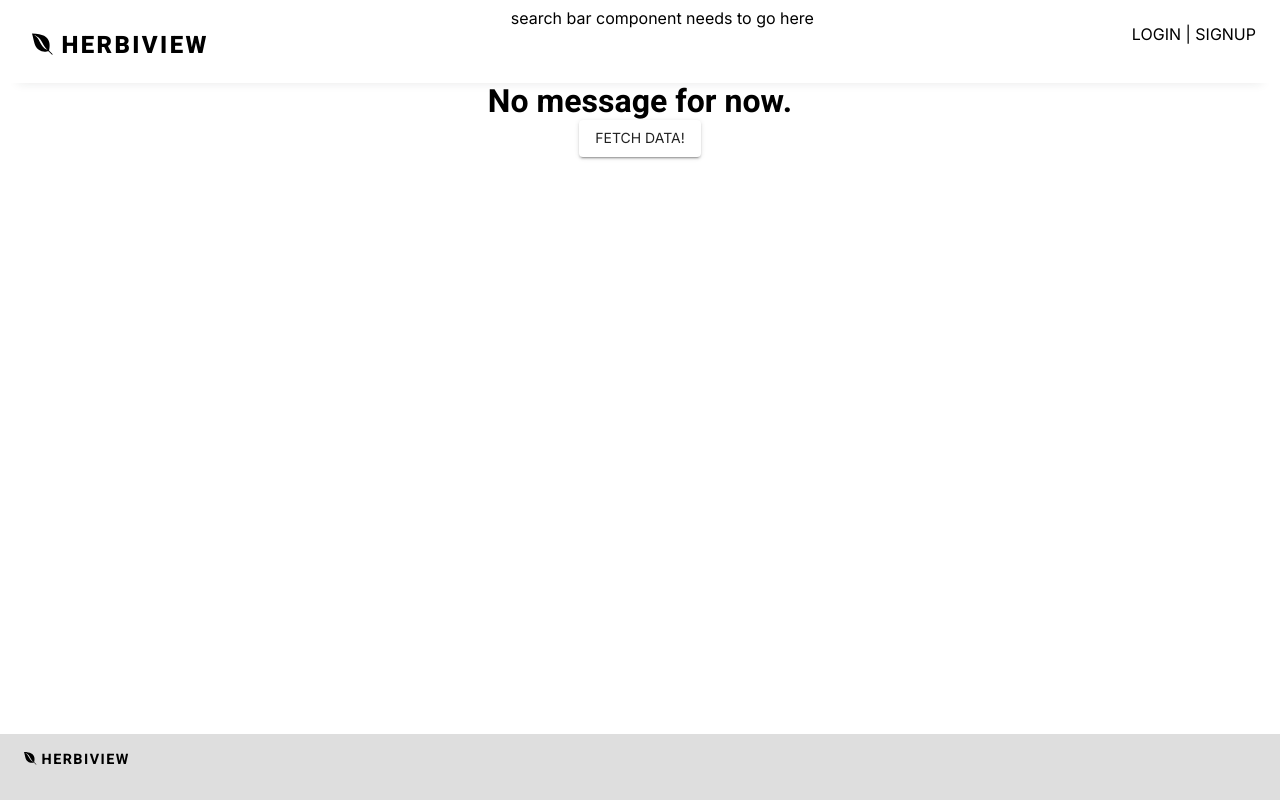
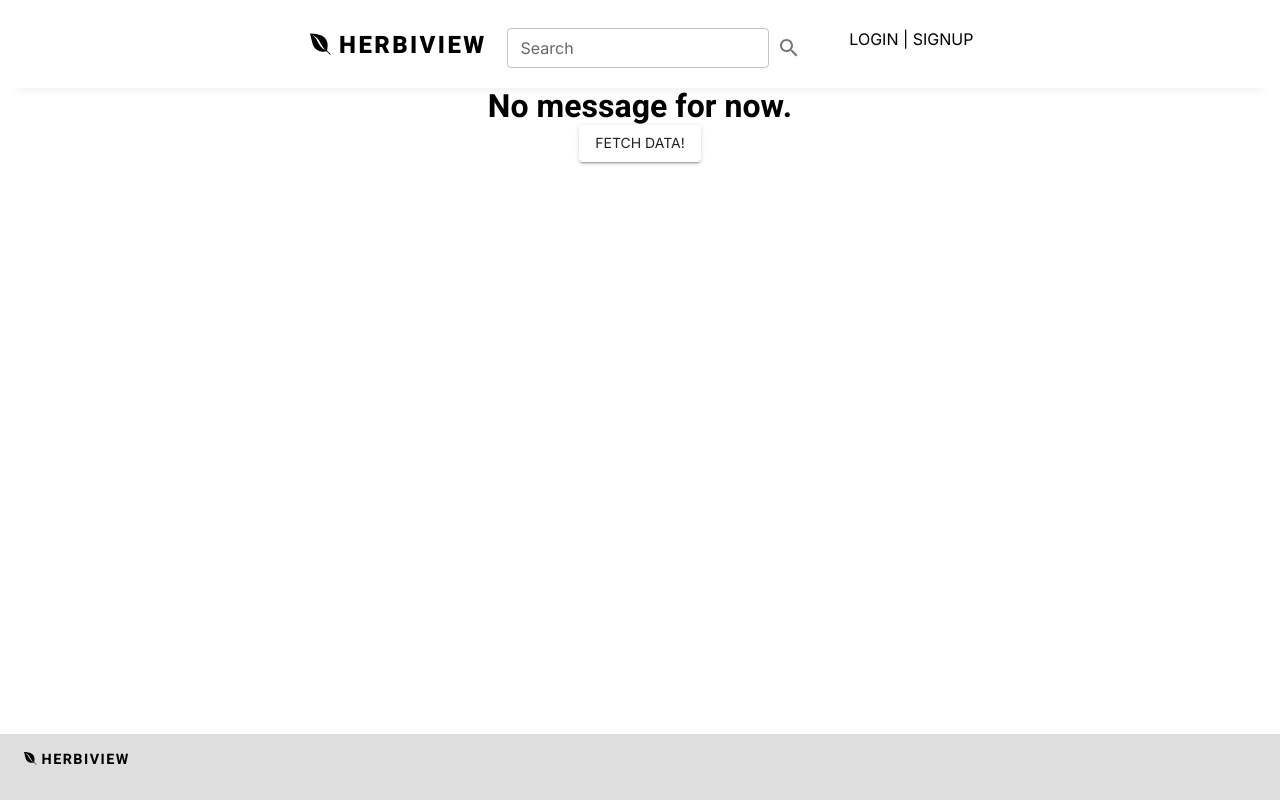
Before and after one commit to arismink/herbiview, a React (Create React App) app in the folder client/: page / in a window 1280 px wide. Built offline with nearby package versions, Linux system fonts and the light colour scheme.

Commit message:
add search bar component

```diff
--- a/client/src/components/Footer.jsx
+++ b/client/src/components/Footer.jsx
@@ -7,10 +7,11 @@ import "../styles/Footer.scss";
 
 export default function Footer() {
   return (
-    <div class="main-footer">
-      <div class="logo-footer">
+    <div className="main-footer">
+      <div className="logo-footer">
         <h3><FontAwesomeIcon icon={faEnvira} /> HERBIVIEW</h3>
       </div>
+
     </div>
   )
 }
--- a/client/src/components/Nav.jsx
+++ b/client/src/components/Nav.jsx
@@ -3,19 +3,19 @@ import { faEnvira } from '@fortawesome/free-brands-svg-icons';
 
 import "../styles/Nav.scss";
 
+import Search from './Search';
+
 export default function Nav() {
 
   return (
-    <div class="main-navbar">
-        <div class="main-logo">
+    <div className="main-navbar">
+        <div className="main-logo">
           <h2><FontAwesomeIcon icon={faEnvira} /> HERBIVIEW</h2>
         </div>
 
-      <div class="searchbar">
-        search bar component needs to go here
-      </div>
+      <Search />
 
-      <div class="navbar-link">
+      <div className="navbar-link">
         <a href="#">Login</a> | <a href="#">Signup</a>
       </div>
 
--- /dev/null
+++ b/client/src/components/Search.jsx
@@ -0,0 +1,46 @@
+import { useState } from "react";
+import IconButton from "@mui/material/IconButton";
+import SearchIcon from "@mui/icons-material/Search";
+import TextField from "@mui/material/TextField";
+
+const SearchBar = ({setSearchQuery}) => (
+  <form>
+    <TextField
+      id="search-bar"
+      className="text"
+      onInput={(e) => {
+        setSearchQuery(e.target.value);
+      }}
+      label="Search"
+      variant="outlined"
+      placeholder="Search..."
+      size="small"
+    />
+    <IconButton type="submit" aria-label="search">
+      <SearchIcon />
+    </IconButton>
+  </form>
+);
+
+
+export default function Search() {
+  const [searchQuery, setSearchQuery] = useState("");
+
+  console.log(searchQuery)
+
+  return (
+    <div
+      style={{
+        display: "flex",
+        alignSelf: "center",
+        justifyContent: "center",
+        flexDirection: "column",
+        padding: 20
+      }}
+    >
+      <SearchBar
+        searchQuery={searchQuery}
+        setSearchQuery={setSearchQuery} />
+    </div>
+  );
+}
--- a/client/src/styles/Nav.scss
+++ b/client/src/styles/Nav.scss
@@ -2,7 +2,7 @@
 
 .main-navbar{
   display: flex;
-  justify-content: space-between;
+  justify-content: center;
   width: 100%;
   box-shadow: rgba(33, 35, 38, 0.1) 0px 10px 10px -10px;
 
@@ -15,7 +15,7 @@
 }
 
 .navbar-link {
-  padding: 1em;
+  padding: 1.3em;
   text-transform: uppercase;
 }
 
```
Also changed, not shown: client/src/components/SearchBar.jsx (deleted).
